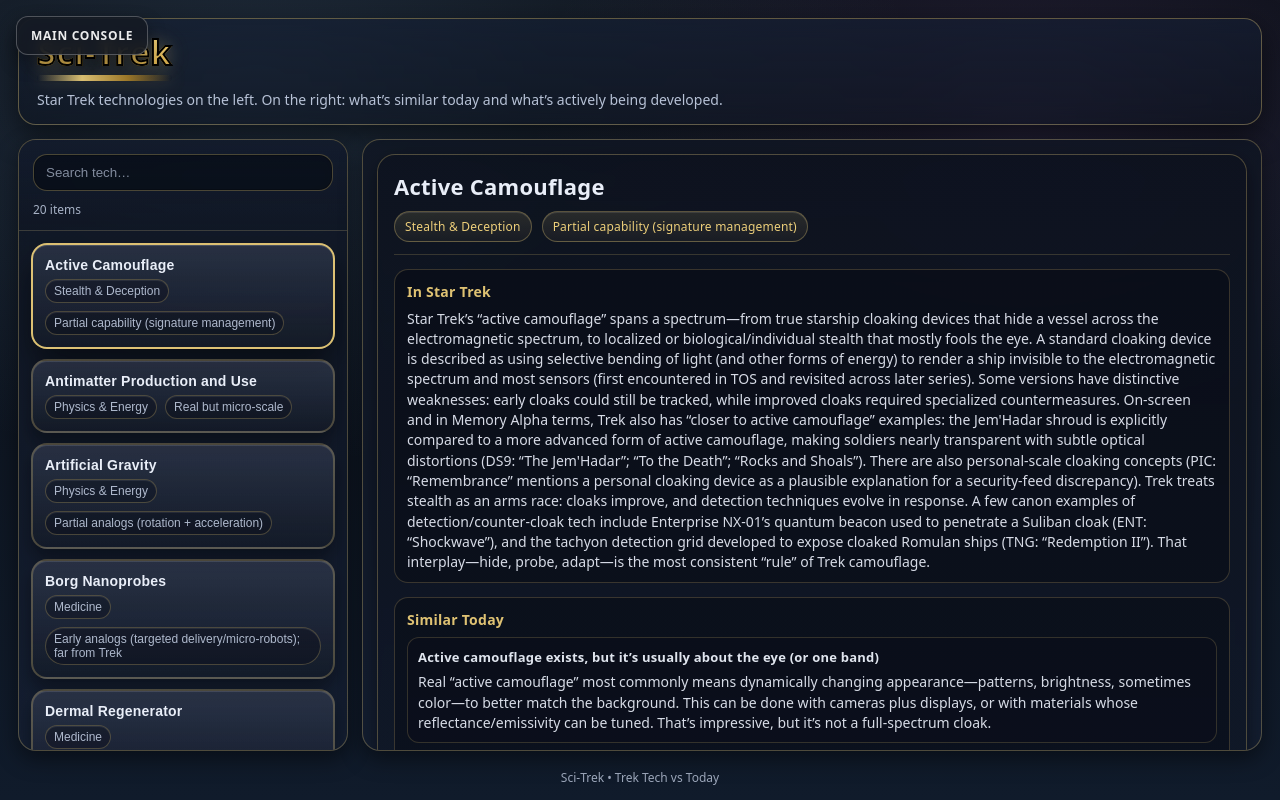
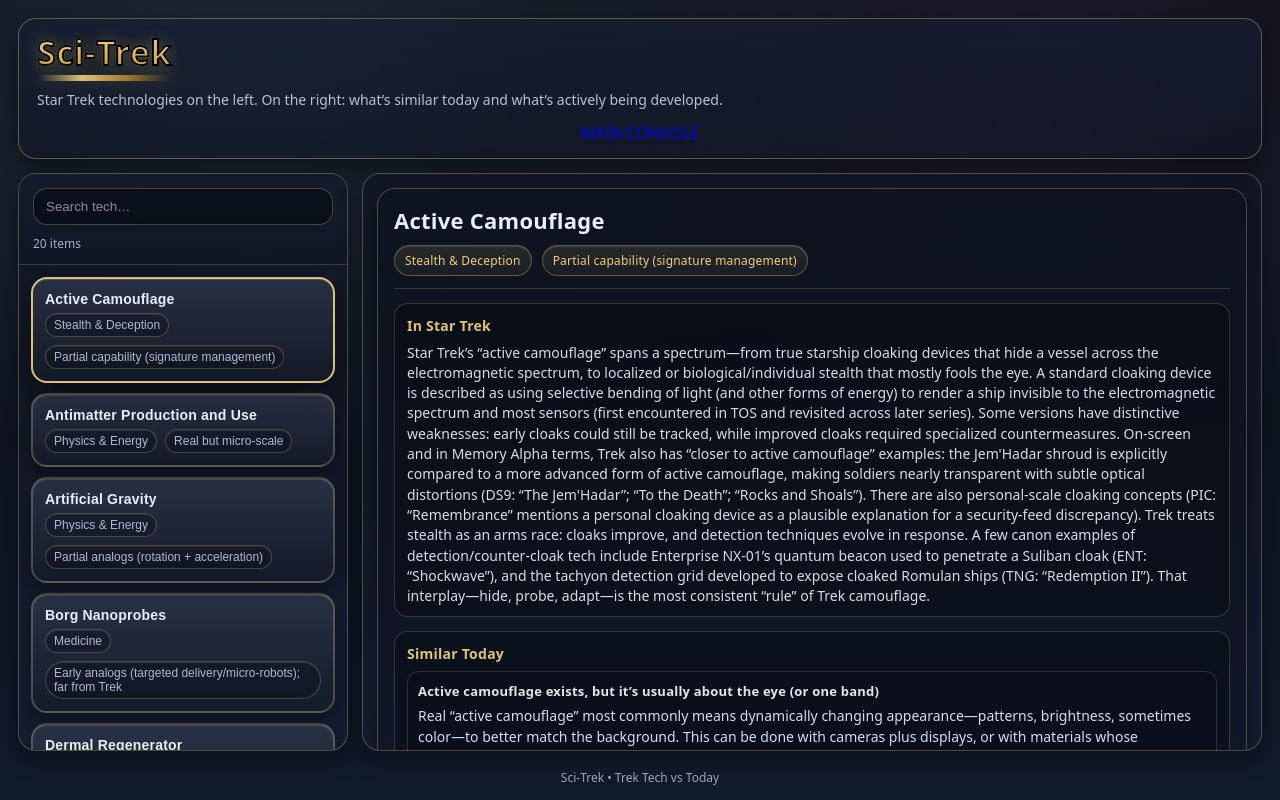
Before and after one commit to BigBird7827/Sci-Trek, a plain HTML site: page index.html in a window 1280 px wide. Drawn offline with Linux system fonts and the light colour scheme.

Commit message:
Update index.html

```diff
--- a/index.html
+++ b/index.html
@@ -326,48 +326,26 @@
       .btnList{ max-height: 320px; }
     }
   </style>
-<style id="mainConsoleNavStyle">
-  #mainConsoleLink {
-    position: fixed;
-    top: 16px;
-    left: 16px;
-    z-index: 99999;
-    display: inline-flex;
-    align-items: center;
-    justify-content: center;
-    padding: 10px 14px;
-    border-radius: 12px;
-    text-decoration: none;
-    font-weight: 700;
-    letter-spacing: 0.06em;
-    font-size: 12px;
-    border: 1px solid rgba(255, 255, 255, 0.25);
-    background: rgba(20, 25, 35, 0.85);
-    color: rgba(255, 255, 255, 0.92);
-    backdrop-filter: blur(6px);
-    -webkit-backdrop-filter: blur(6px);
-    box-shadow: 0 8px 18px rgba(0, 0, 0, 0.35);
-    transition: transform 0.12s ease, box-shadow 0.12s ease, background 0.12s ease;
+<style id="mainConsoleInlineStyle">
+  .main-console-inline{
+    display:flex;
+    justify-content:center;
+    align-items:center;
   }
-  #mainConsoleLink:hover {
-    transform: translateY(-1px);
-    box-shadow: 0 10px 22px rgba(0, 0, 0, 0.42);
-    background: rgba(26, 33, 46, 0.9);
-  }
-  #mainConsoleLink:active {
-    transform: translateY(0px);
-    box-shadow: 0 8px 18px rgba(0, 0, 0, 0.35);
+  .main-console-inline a{
+    text-decoration:none;
   }
 </style>
 </head>
 <body>
-  <a id="mainConsoleLink" href="https://bigbird7827.github.io/Main-Console/">MAIN CONSOLE</a>
   <div class="app">
     <header>
       <h1>Sci‑Trek</h1>
       <div class="subtitle">
         Star Trek technologies on the left. On the right: what’s similar today and what’s actively being developed.
       </div>
+      <div class="main-console-inline" style="margin-top: 12px;"><a class="btn" href="https://bigbird7827.github.io/Main-Console/">MAIN CONSOLE</a></div>
+
     </header>
 
     <div class="main">
```
